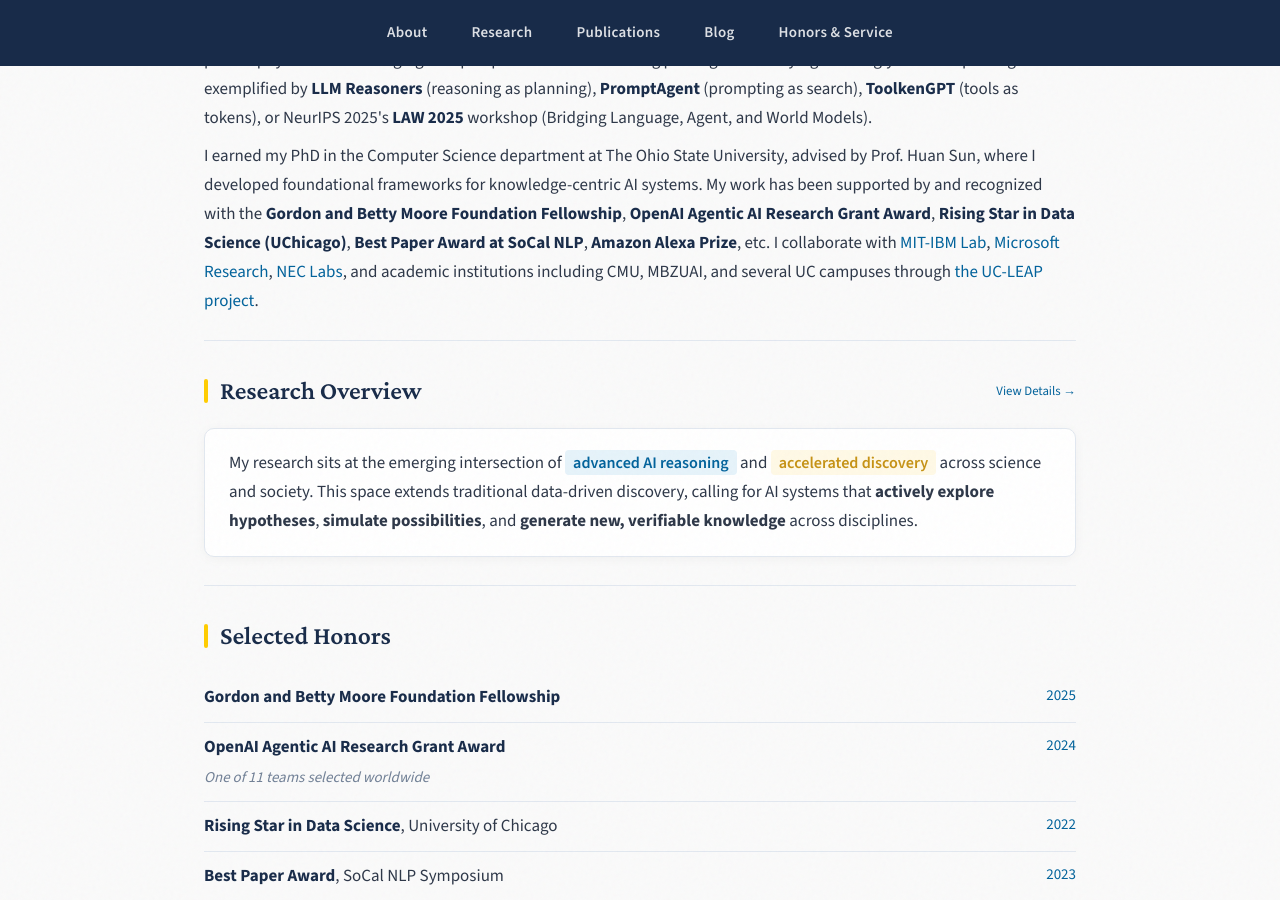
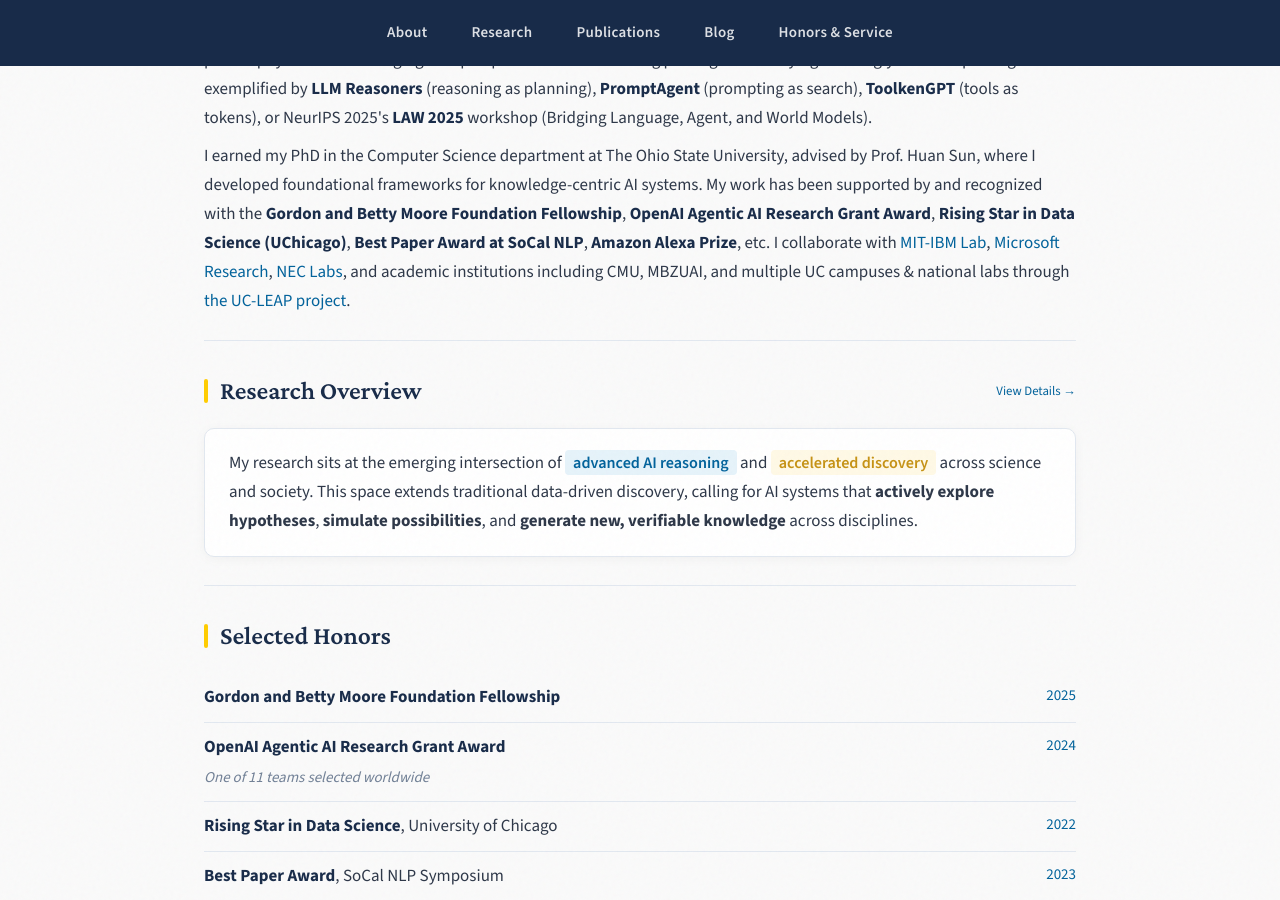
Before and after one commit to zhenwang9102/zhenwang9102.github.io, a Jekyll site: the page built from _posts/2019-06-02-venue.markdown, in a window 1280 px wide and 900 px high, scrolled down 419 px. Built offline with Jekyll 4.4.1, drawn with Linux system fonts in a browser that asks for light colours.

Commit message:
Revise PhD description and collaboration details
Updated text to clarify collaboration with national labs.

```diff
--- a/_layouts/default.html
+++ b/_layouts/default.html
@@ -630,7 +630,7 @@
         </p>
 
         <p>
-          I earned my PhD in the Computer Science department at The Ohio State University, advised by Prof. Huan Sun, where I developed foundational frameworks for knowledge-centric AI systems. My work has been supported by and recognized with the <strong>Gordon and Betty Moore Foundation Fellowship</strong>, <strong>OpenAI Agentic AI Research Grant Award</strong>, <strong>Rising Star in Data Science (UChicago)</strong>, <strong>Best Paper Award at SoCal NLP</strong>, <strong>Amazon Alexa Prize</strong>, etc. I collaborate with <a href="https://mitibmwatsonailab.mit.edu/">MIT-IBM Lab</a>, <a href="https://www.microsoft.com/en-us/research/lab/microsoft-research-redmond/">Microsoft Research</a>, <a href="https://www.nec-labs.com/">NEC Labs</a>, and academic institutions including CMU, MBZUAI, and several UC campuses through <a href="https://uc-leap.github.io/LEAP/people/">the UC-LEAP project</a>.
+          I earned my PhD in the Computer Science department at The Ohio State University, advised by Prof. Huan Sun, where I developed foundational frameworks for knowledge-centric AI systems. My work has been supported by and recognized with the <strong>Gordon and Betty Moore Foundation Fellowship</strong>, <strong>OpenAI Agentic AI Research Grant Award</strong>, <strong>Rising Star in Data Science (UChicago)</strong>, <strong>Best Paper Award at SoCal NLP</strong>, <strong>Amazon Alexa Prize</strong>, etc. I collaborate with <a href="https://mitibmwatsonailab.mit.edu/">MIT-IBM Lab</a>, <a href="https://www.microsoft.com/en-us/research/lab/microsoft-research-redmond/">Microsoft Research</a>, <a href="https://www.nec-labs.com/">NEC Labs</a>, and academic institutions including CMU, MBZUAI, and multiple UC campuses & national labs through <a href="https://uc-leap.github.io/LEAP/people/">the UC-LEAP project</a>.
         </p>
       </div>
     </header>
```
